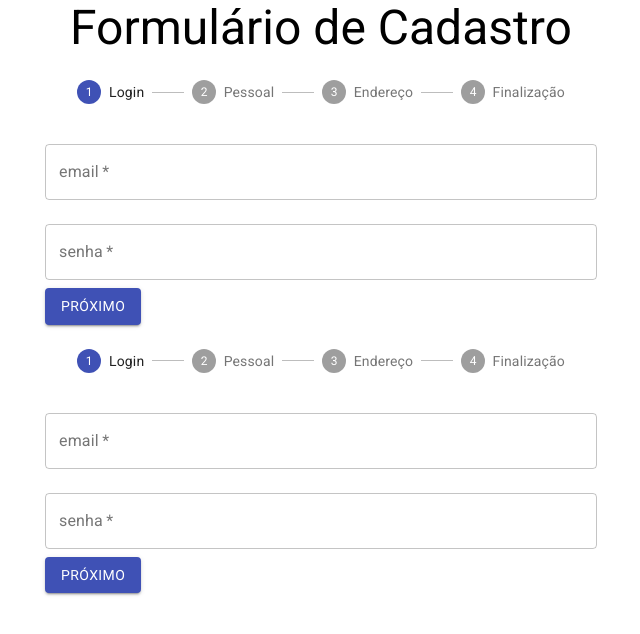
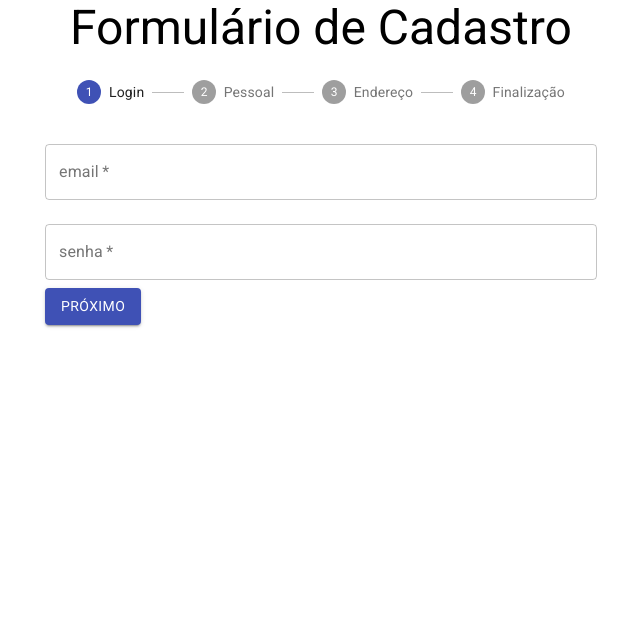
Before and after one commit to brunocesaras/heact-hooks-contextos-boas-praticas, a React (Create React App) app: page / in a window 1280 px wide. Shown: the top 634 px of the page, without its empty margins (319-959 px from the left). Built offline with nearby package versions, Linux system fonts and the light colour scheme.

Commit message:
criado um hook personalizado, refatoradas funções que apareciam duplicadas.

```diff
--- a/src/App.js
+++ b/src/App.js
@@ -16,7 +16,6 @@ class App extends Component {
         <ValidacoesCadastro.Provider value={{cpf:validarCPF, senha:validarSenha, nome:validarSenha}}>
           <FormularioCadastro aoEnviar={aoEnviarForm}/>
         </ValidacoesCadastro.Provider>
-        <FormularioCadastro aoEnviar={aoEnviarForm}/>
       </Container>
     );
   }
--- a/src/components/FormularioCadastro/DadosPessoais.jsx
+++ b/src/components/FormularioCadastro/DadosPessoais.jsx
@@ -1,6 +1,7 @@
 import React, {useState, useContext} from 'react'
 import { Button, TextField, Switch, FormControlLabel } from '@material-ui/core';
 import ValidacoesCadastro from '../../contexts/ValidacoesCadastro';
+import useErros from '../../hooks/useErros';
 
 function DadosPessoais( {aoEnviar} ){
   const [nome, setNome] = useState("");
@@ -8,28 +9,9 @@ function DadosPessoais( {aoEnviar} ){
   const [cpf, setCpf] = useState("");
   const [promocoes, setPromocoes] = useState(true);
   const [novidades, setNovidades] = useState(false);
-  const [erros, setErros] = useState({
-    nome: {valido: true, texto:""},
-    cpf: {valido:true, texto:""}
-  });
 
   const validarDP = useContext(ValidacoesCadastro);
-
-  function validarCampos(event){
-    const{name, value} = event.target;
-    const novoEstado = {...erros};
-    novoEstado[name] = validarDP[name](value);
-    setErros(novoEstado);
-  }
-
-  function possoEnviar(){
-    for( let campo in erros ){
-      if(!erros[campo].valido){
-        return false;
-      }
-    }
-    return true;
-  }
+  const [erros, validarCampos, possoEnviar] = useErros(validarDP);
 
   return (
     <form onSubmit={ (event) => {
--- a/src/components/FormularioCadastro/DadosUsuario.jsx
+++ b/src/components/FormularioCadastro/DadosUsuario.jsx
@@ -2,31 +2,14 @@ import React, {useState, useContext} from 'react';
 
 import { TextField, Button } from '@material-ui/core';
 import ValidacoesCadastro from '../../contexts/ValidacoesCadastro';
+import useErros from '../../hooks/useErros';
 
 function DadosUsuario({aoEnviarDU}){
   const [email, setEmail] = useState("");
   const [senha, setSenha] = useState("");
-  const [erros, setErros] = useState({
-    senha: { valido: true, texto: "" }
-  });
-
   const validacoesDU = useContext(ValidacoesCadastro);
 
-  function validarCampos(event){
-    const{name, value} = event.target;
-    const novoEstado = {...erros};
-    novoEstado[name] = validacoesDU[name](value);
-    setErros(novoEstado);
-  }
-
-  function possoEnviar(){
-    for( let campo in erros ){
-      if(!erros[campo].valido){
-        return false;
-      }
-    }
-    return true;
-  }
+  const [erros, validarCampos, possoEnviar] = useErros(validacoesDU);
 
   return (
     <form onSubmit={ (event) => {
--- a/src/contexts/ValidacoesCadastro.js
+++ b/src/contexts/ValidacoesCadastro.js
@@ -1,13 +1,5 @@
 import React from 'react';
 
-const ValidacoesCadastro = React.createContext({
-  cpf:semValidacao,
-  senha:semValidacao,
-  nome:semValidacao
-});
+const ValidacoesCadastro = React.createContext();
 
-function semValidacao(dados){
-  console.log(dados);
-  return {valido: true, texto:""};
-}
 export default ValidacoesCadastro;
--- /dev/null
+++ b/src/hooks/useErros.js
@@ -0,0 +1,36 @@
+import {useState} from 'react';
+
+function useErros(validacoes){
+
+  const estadoInicial = criarEstadoInicial(validacoes);
+  const [erros, setErros] = useState(estadoInicial);
+
+  function validarCampos(event){
+    const{name, value} = event.target;
+    const novoEstado = {...erros};
+    novoEstado[name] = validacoes[name](value);
+    setErros(novoEstado);
+  }
+
+  function possoEnviar(){
+    for( let campo in erros ){
+      if(!erros[campo].valido){
+        return false;
+      }
+    }
+    return true;
+  }
+
+  return [erros, validarCampos, possoEnviar];
+}
+
+function criarEstadoInicial(validacoesEI){
+  const estadoInicial = {};
+  for(let campo in validacoesEI){
+    estadoInicial[campo] = {valido: true, texto:""};
+  }
+
+  return estadoInicial;
+}
+
+export default useErros;
```
